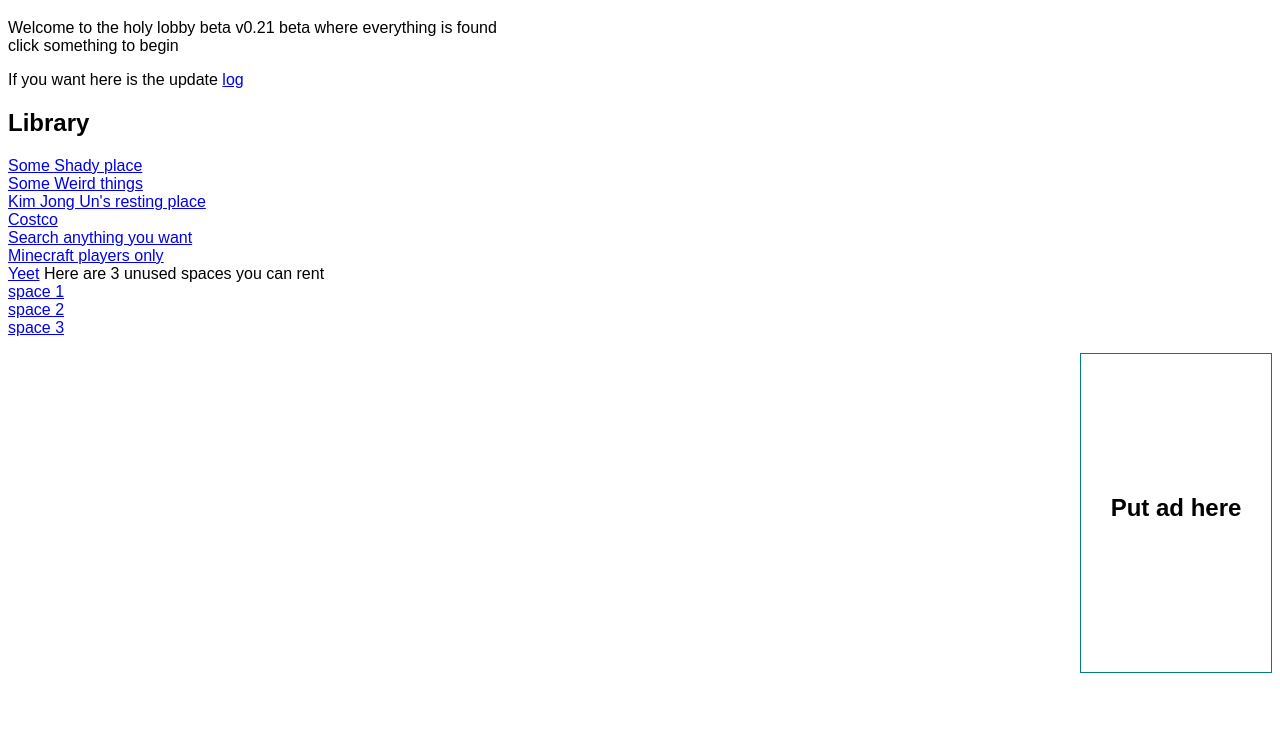
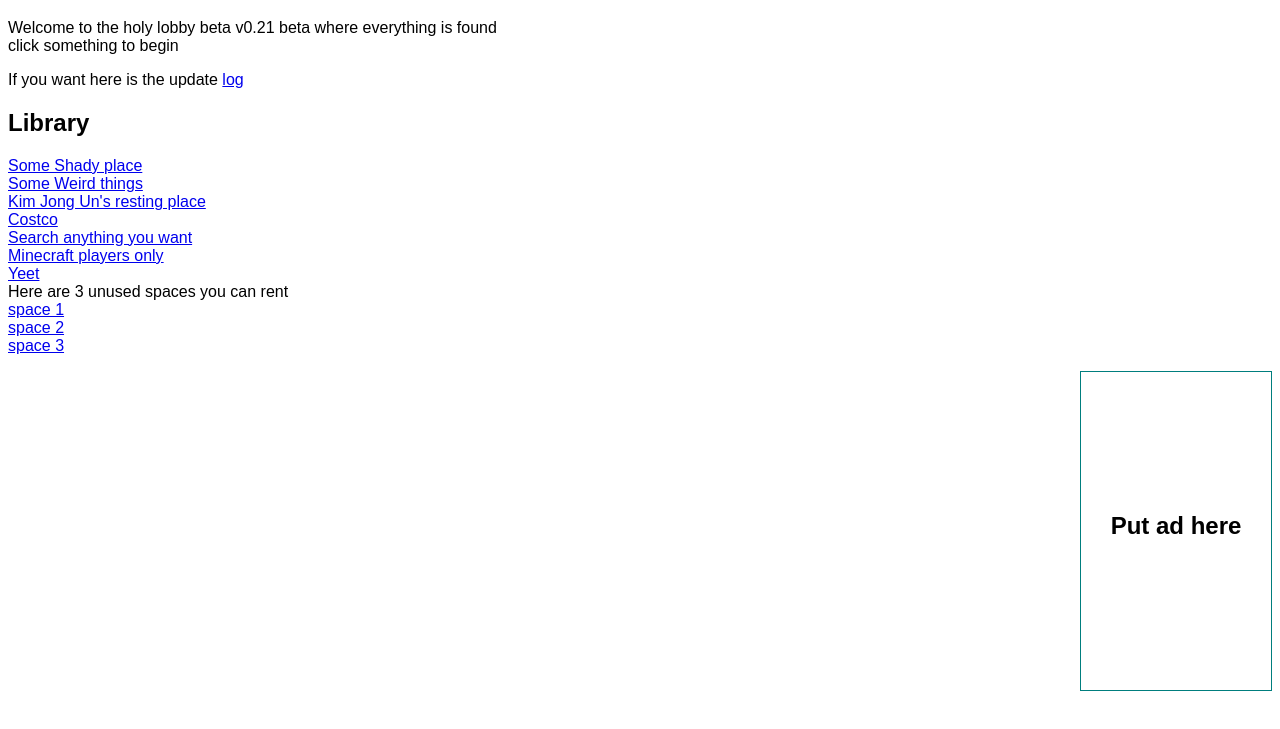
Before and after one commit to YeetHanShan/Website, a plain HTML site: page index.html in a window 1280 px wide. Shown: the part 61-790 px from the top of the page. Drawn offline with Linux system fonts and the light colour scheme.

Commit message:
moved one thing nad css is now ready

```diff
--- a/index.html
+++ b/index.html
@@ -29,7 +29,7 @@
             <a href = "costco.html">Costco</a><br>
             <a href = "https://google.com">Search anything you want</a><br>
             <a href = "realm.html">Minecraft players only</a><br>
-            <a href = "403found.html">Yeet</a>
+            <a href = "403found.html">Yeet</a><br>
             Here are 3 unused spaces you can rent<br>
             <a href="RENT.html">space 1</a><br>
             <a href="RENT.html">space 2</a><br>
```
